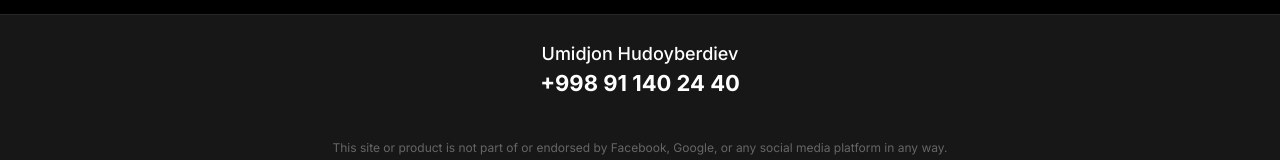
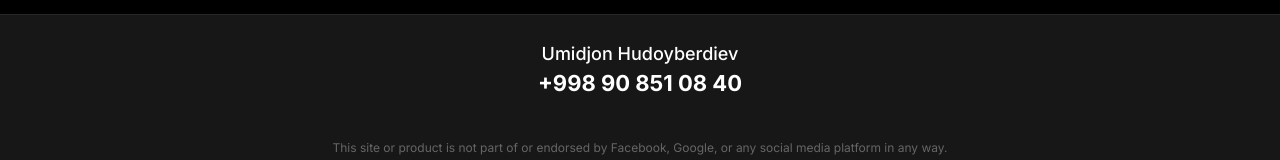
Before and after one commit to Abdulboriydeveloper/hayot-balansim, a React (Vite) app: page / in a window 1280 px wide. Shown: the part 2360-2520 px from the top of the page. Built offline with nearby package versions, Linux system fonts and the light colour scheme.

Commit message:
text changed

```diff
--- a/src/UmidHudoyberdievVSL.jsx
+++ b/src/UmidHudoyberdievVSL.jsx
@@ -132,7 +132,7 @@ function Footer() {
   return (
     <footer className="sm-footer">
       <p className="sm-footer-name">Umidjon Hudoyberdiev</p>
-      <p className="sm-footer-phone"><a href="tel:998781139090">+998 91 140 24 40</a></p>
+      <p className="sm-footer-phone"><a href="tel:998781139090">+998 90 851 08 40</a></p>
       <div className="sm-footer-legal">
         {/* <p>"HAYOT BALANSIM" MCHJ</p>
         <p>Bog'ishamol MFY, Amir Temur shoh ko'chasi</p>
```
